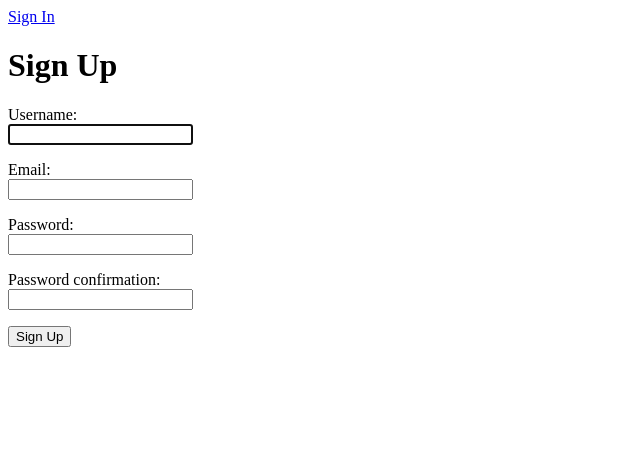
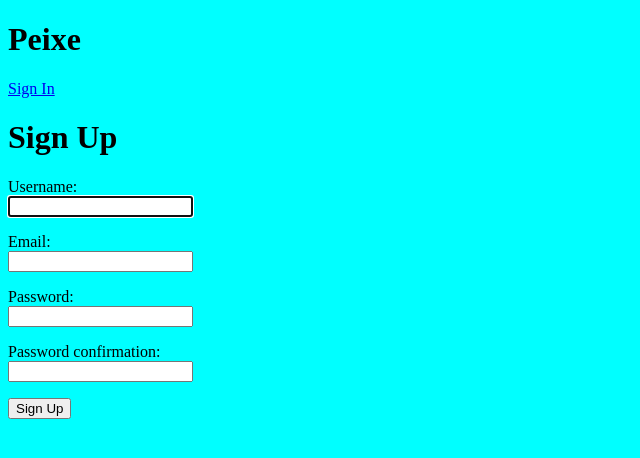
Before and after one commit to gddeazevedo/Feelings, a Django app: page /users/signup/ in a window 1280 px wide. Shown: the top 458 px of the page, without its empty margins (0-640 px from the left). Run offline with Django 3.2, Linux system fonts and the light colour scheme.

Commit message:
Added templates folder

```diff
--- a/blog/static/style.css
+++ b/blog/static/style.css
@@ -5,3 +5,7 @@ label, input {
 span.helptext {
     display: none;
 }
+
+body {
+    background-color: aqua;
+}
--- a/feelings/settings.py
+++ b/feelings/settings.py
@@ -60,7 +60,7 @@ TEMPLATES = [
     {
         'BACKEND': 'django.template.backends.django.DjangoTemplates',
         'DIRS': [
-
+            os.path.join(BASE_DIR, 'templates')
         ],
         'APP_DIRS': True,
         'OPTIONS': {
--- a/blog/templates/base.html
+++ b/templates/base.html
@@ -9,6 +9,7 @@
     <title>Feelings - {% block title %}{% endblock title %}</title>
 </head>
 <body>
+    <h1>Peixe</h1>
     <div>
         {% if user.is_authenticated %}
             <p>Hello, {{ user.username }}</p>
```
